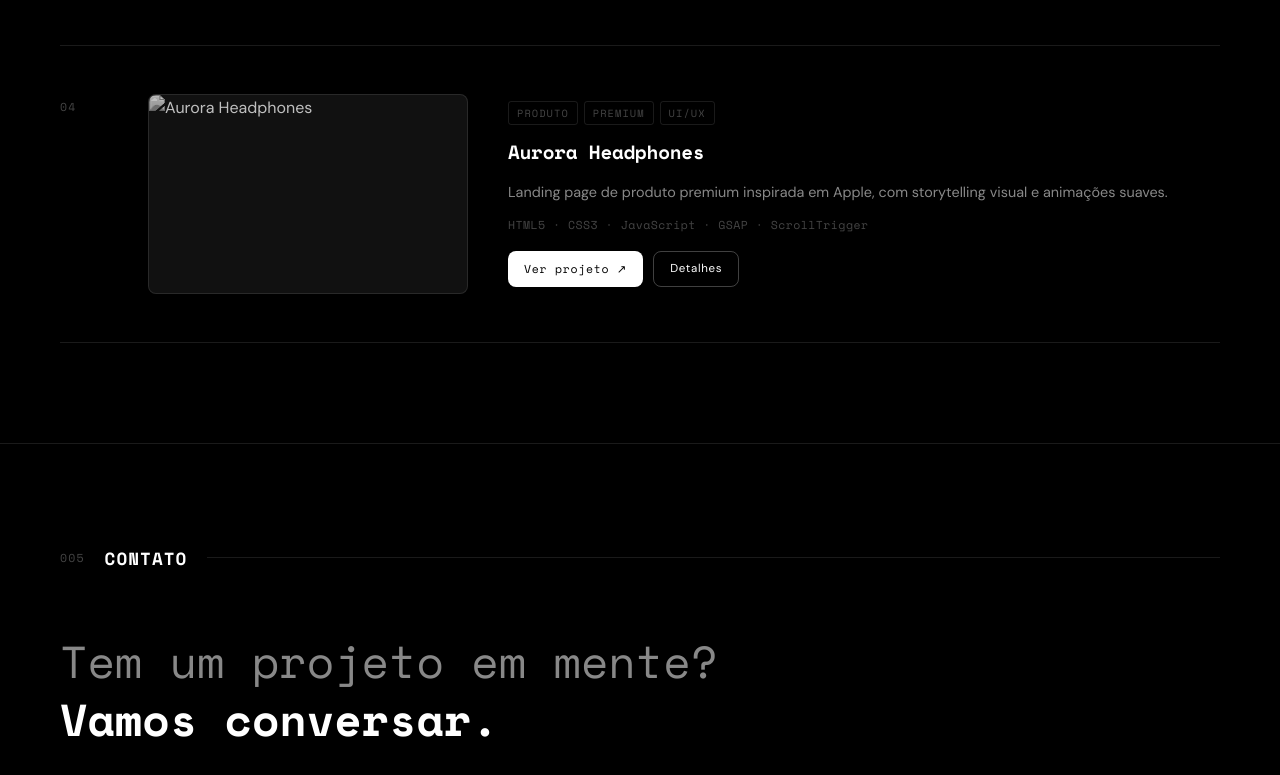
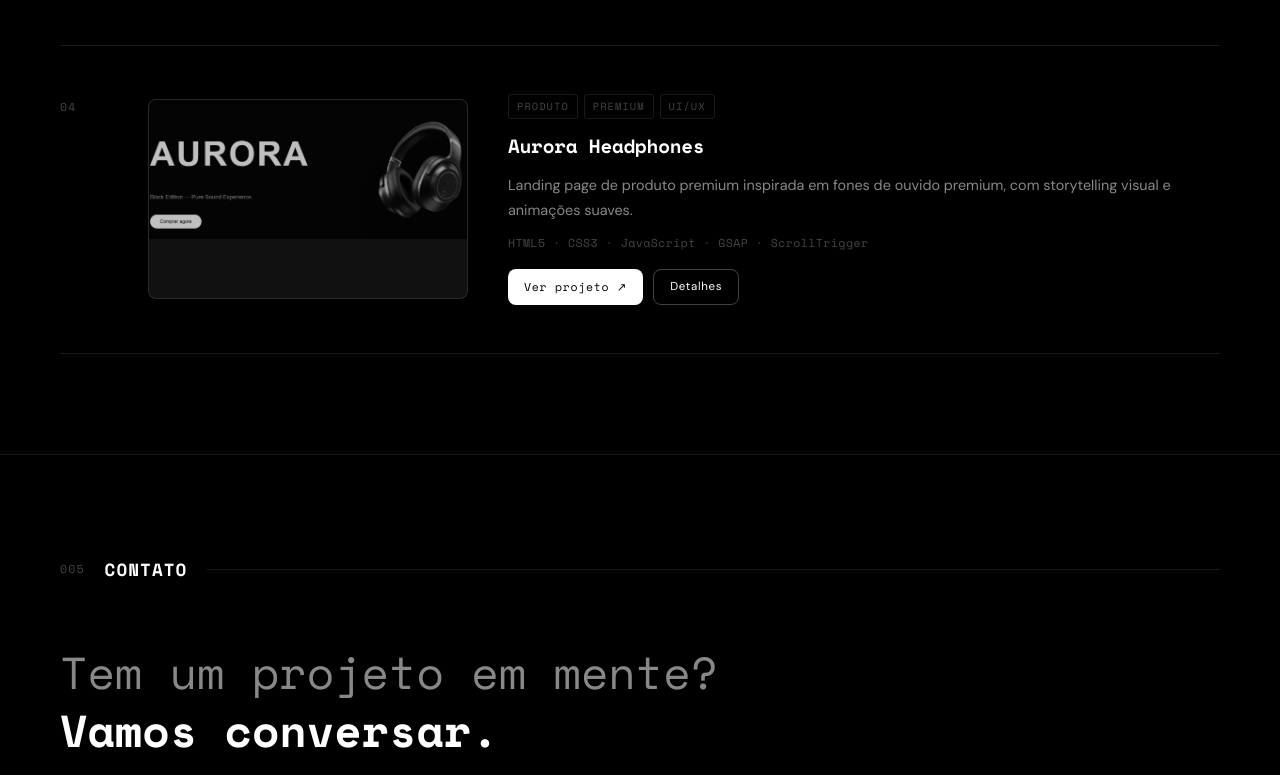
Before and after one commit to lukaszwx/my-portfolio, a website: page index.html in a window 1280 px wide. Shown: the part 3206-3981 px from the top of the page. Drawn offline with nearby package versions, Linux system fonts and the light colour scheme.

Commit message:
ajuste da thumbnail do projeto Aurora

```diff
--- a/index.html
+++ b/index.html
@@ -252,7 +252,7 @@
     </div>
   </article>
 
-  <!-- 🔥 NOVO PROJETO -->
+
   <article class="project-item">
     <div class="project-index">04</div>
     <div class="project-thumb">
@@ -263,7 +263,7 @@
         <span>Produto</span><span>Premium</span><span>UI/UX</span>
       </div>
       <h3>Aurora Headphones</h3>
-      <p>Landing page de produto premium inspirada em Apple, com storytelling visual e animações suaves.</p>
+      <p>Landing page de produto premium inspirada em fones de ouvido premium, com storytelling visual e animações suaves.</p>
       <div class="project-stack">HTML5 · CSS3 · JavaScript · GSAP · ScrollTrigger</div>
       <div class="project-actions">
         <a href="https://lukaszwx.github.io/aurora-headphones/" target="_blank" rel="noopener noreferrer" class="btn primary small">Ver projeto ↗</a>
--- a/style.css
+++ b/style.css
@@ -574,15 +574,15 @@ button.btn { font: inherit; }
   border: 1px solid var(--border);
 }
 .project-thumb img {
-  width: 100%;
-  height: 100%;
+  width:100%;
+  height: auto;
   object-fit: cover;
   filter: grayscale(100%) brightness(0.75);
   transition: filter 0.5s ease, transform 0.5s ease;
 }
 .project-item:hover .project-thumb img {
-  filter: grayscale(60%) brightness(0.9);
-  transform: scale(1.04);
+    transform: scale(1.05);
+  filter: brightness(1.1);
 }
 
 .project-body {
```
Also changed, not shown: README.md, assets/aurora.png (added).
